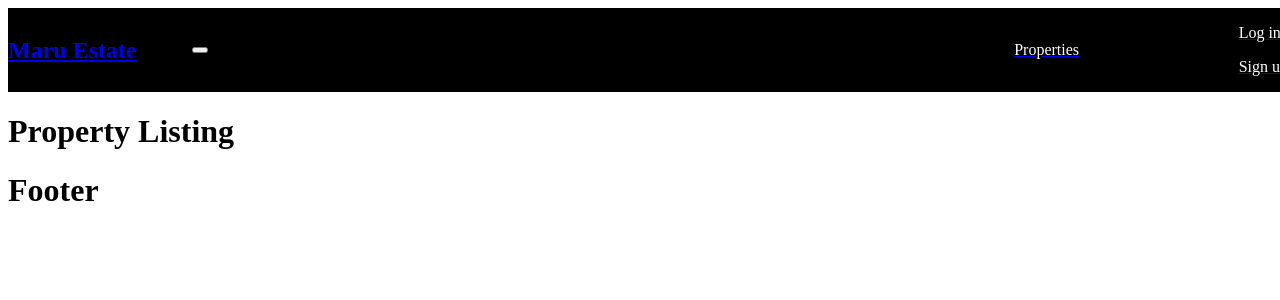
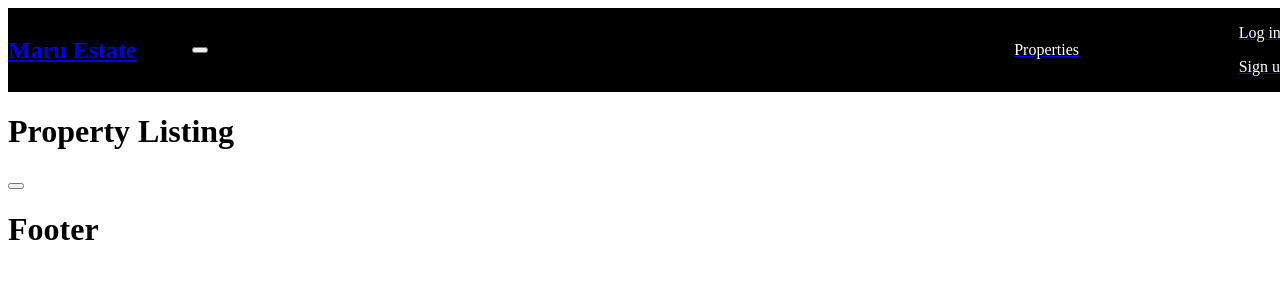
Before and after one commit to maru-koch/maru_estate, a React (Create React App) app in the folder frontend/: page /listing in a window 1280 px wide. Shown: the top 300 px of the page. Built offline with nearby package versions, Linux system fonts and the light colour scheme.

Commit message:
feature - listing
added a funtion to get the listing

```diff
--- a/frontend/src/containers/Listings.js
+++ b/frontend/src/containers/Listings.js
@@ -1,8 +1,19 @@
+import { useState } from 'react'
+import { listing } from '../services/api'
 
 const Listing =()=>{
+    const [listings, getListings] = useState([])
+
+    const getListing =()=>{
+        const properties = listing()
+        getListings(properties)
+        console.log(listings)
+    }
+
     return (
     <div>
         <h1>Property Listing</h1>
+        <button onClick ={getListing}></button>
     </div>
     )
 }
```
